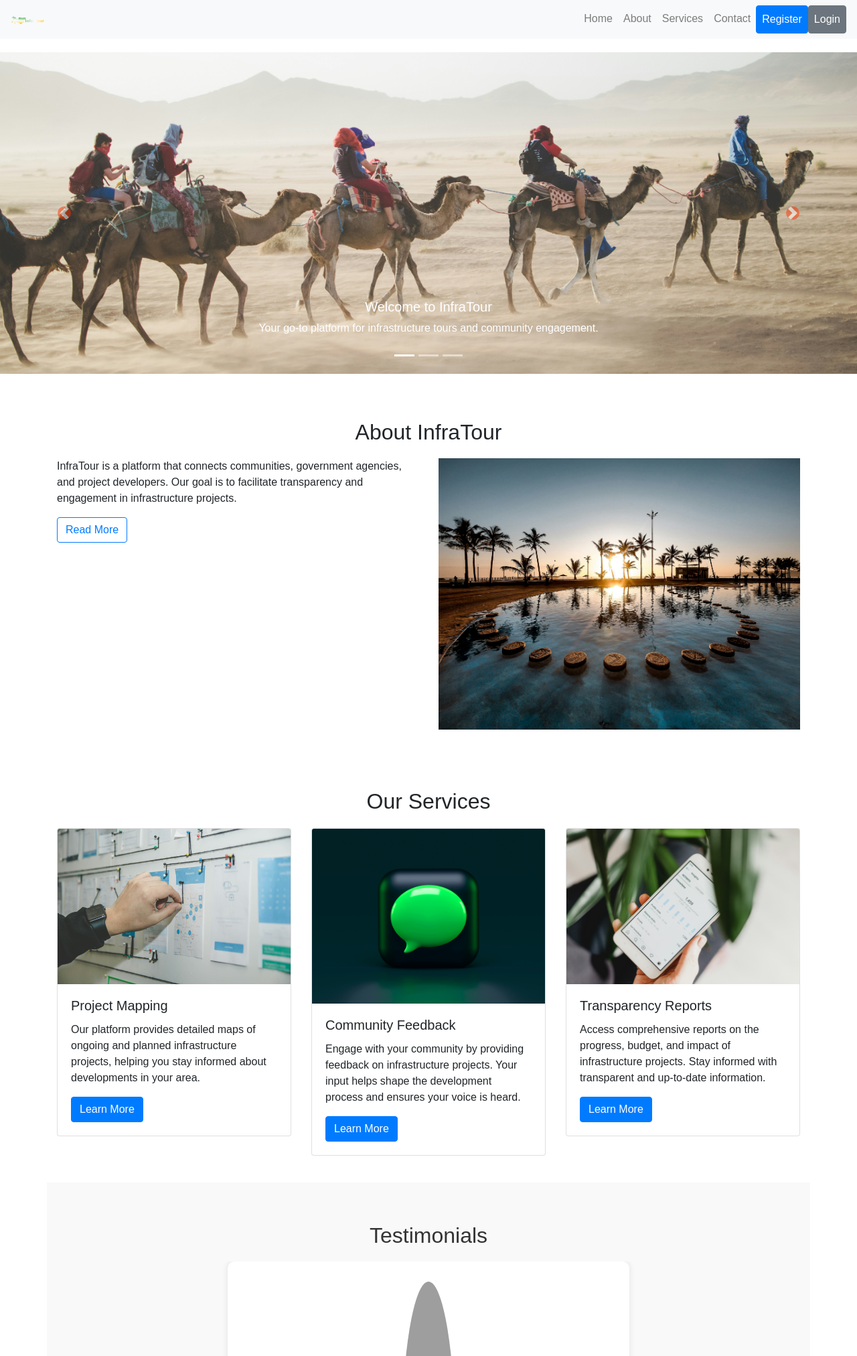
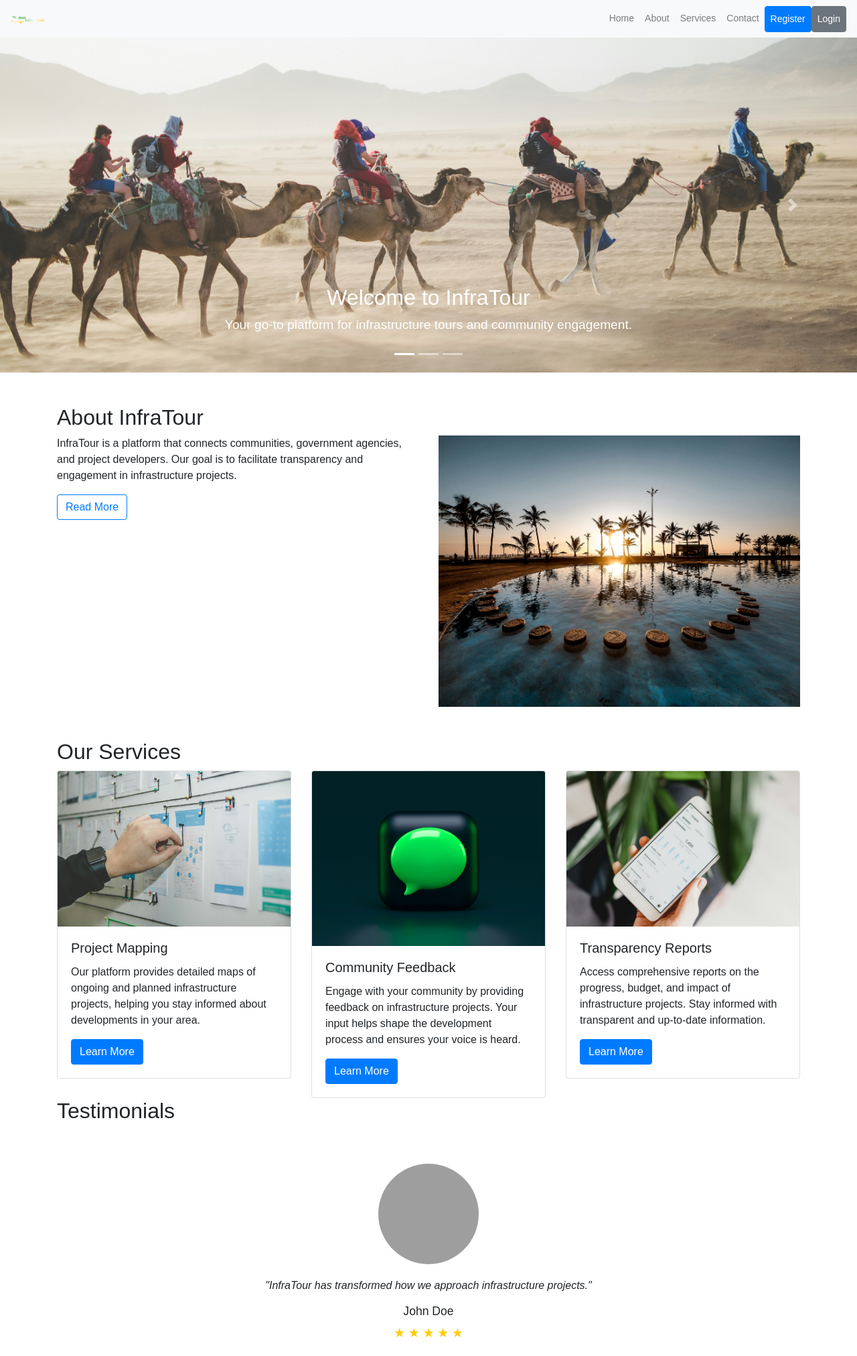
Before and after one commit to Rohaenat-Eniola-Mustapha/InfraTour, a PHP site: page / in a window 1280 px wide. Shown: the top 2024 px of the page at 67% size. Run offline with PHP 8.4, Linux system fonts and the light colour scheme; grey boxes are pictures that could not be loaded.

Commit message:
Update styles.css

```diff
--- a/css/styles.css
+++ b/css/styles.css
@@ -1,105 +1,98 @@
-html, body {
-    height: 100%;
+/* styles.css */
+
+body {
+    font-family: Arial, sans-serif;
     margin: 0;
     padding: 0;
-    font-family: Arial, sans-serif;
 }
 
-body {
-    display: flex;
-    flex-direction: column;
+.navbar-nav .nav-link {
+    font-size: 14px;
 }
 
-.content-wrapper {
-    flex: 1;
-}
-
-.navbar {
-    margin-bottom: 20px;
+.navbar-nav .circular-btn {
+    border-radius: 50px;
 }
 
 .carousel-inner img {
-    height: 60vh;
+    height: 500px;
     object-fit: cover;
 }
 
-section {
-    padding: 20px 0;
+.carousel-caption h5 {
+    font-size: 2rem;
 }
 
-h2 {
-    text-align: center;
-    margin-bottom: 20px;
+.carousel-caption p {
+    font-size: 1.2rem;
 }
 
-.card {
-    margin-bottom: 20px;
+#about img {
+    border-radius: 10px;
 }
 
-#testimonials {
-    padding: 60px 0;
-    background-color: #f9f9f9;
-    text-align: center;
+#about p {
+    font-size: 16px;
+}
+
+#services .card {
+    border: none;
+    transition: transform 0.3s ease, box-shadow 0.3s ease;
+}
+
+#services .card:hover {
+    transform: translateY(-10px);
+    box-shadow: 0 10px 20px rgba(0, 0, 0, 0.15);
+}
+
+#services .card img {
+    border-top-left-radius: 10px;
+    border-top-right-radius: 10px;
+}
+
+#services .card-title {
+    font-size: 1.2rem;
+    font-weight: bold;
+}
+
+#services .card-text {
+    font-size: 0.9rem;
 }
 
 #testimonials h2 {
-    color: #333;
+    margin-bottom: 30px;
 }
 
 .testimonial {
-    max-width: 600px;
-    margin: 0 auto;
+    text-align: center;
     padding: 30px;
-    background: white;
-    border-radius: 10px;
-    box-shadow: 0 0 10px rgba(0, 0, 0, 0.1);
-    position: relative;
 }
 
 .testimonial img {
+    width: 150px;
+    height: 150px;
+    object-fit: cover;
     border-radius: 50%;
     margin-bottom: 20px;
 }
 
 .testimonial p {
+    font-size: 1rem;
     font-style: italic;
-    color: #555;
 }
 
 .testimonial h5 {
     margin-top: 10px;
-    color: #ff3300;
+    font-size: 1.1rem;
 }
 
-.testimonial .stars span {
-    color: #ffdd00;
-    font-size: 20px;
-}
-
-.carousel-control-prev-icon,
-.carousel-control-next-icon {
-    background-color: #ff3300;
-    border-radius: 50%;
+.stars span {
+    color: #ffcc00;
+    font-size: 1.2rem;
 }
 
 footer {
-    background: #f8f9fa;
-    padding: 20px 0;
-    text-align: center;
-    width: 100%;
-    margin-top: 40px;
-}
-
-@media (max-width: 768px) {
-    .navbar .nav-link, .navbar .btn {
-        margin-left: 0;
-        margin-top: 10px;
-    }
-}
-
-footer {
-    background: #f8f9fa;
-    margin-top: 40px;
-    text-align: center;
+    position: relative;
+    bottom: 0;
     width: 100%;
 }
```
